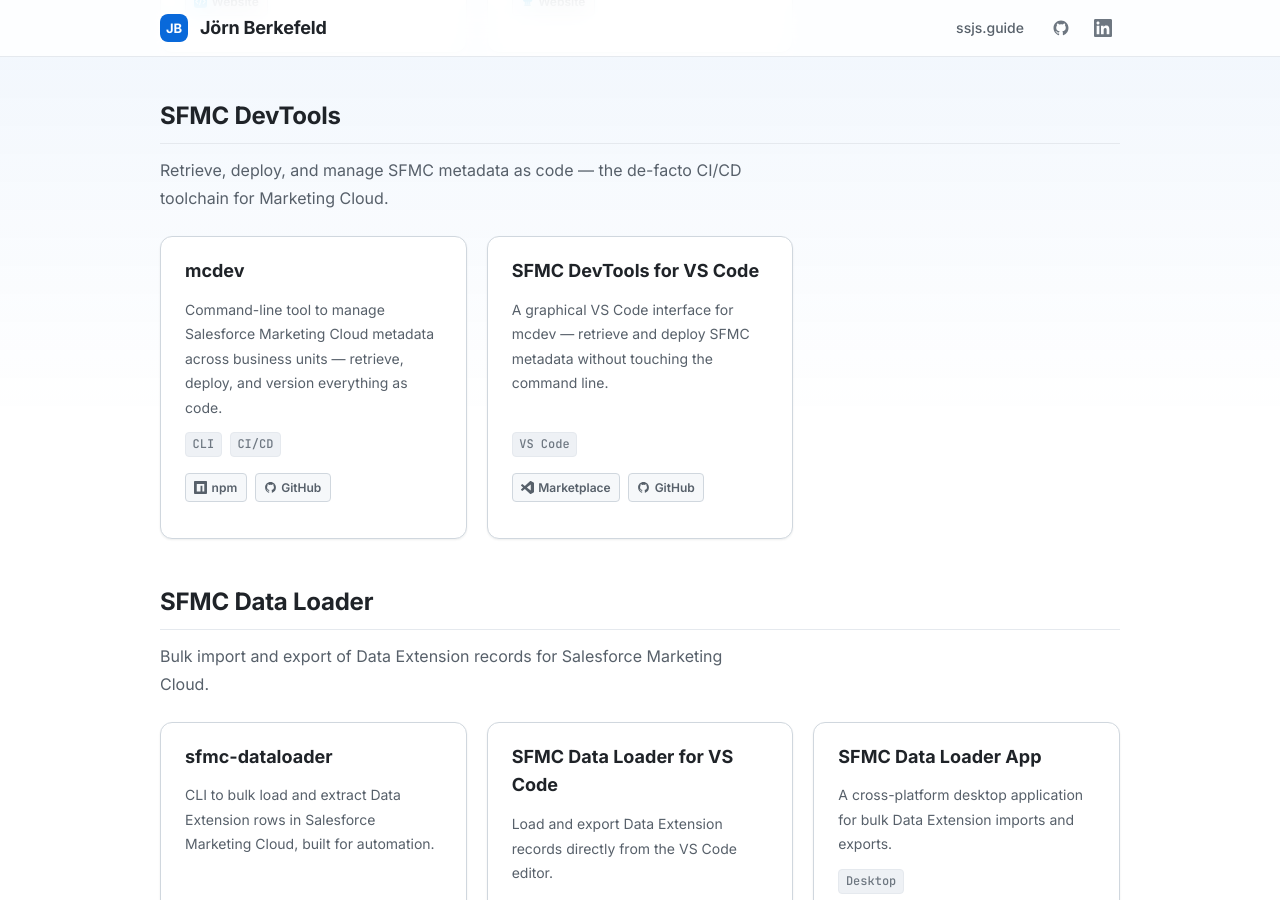
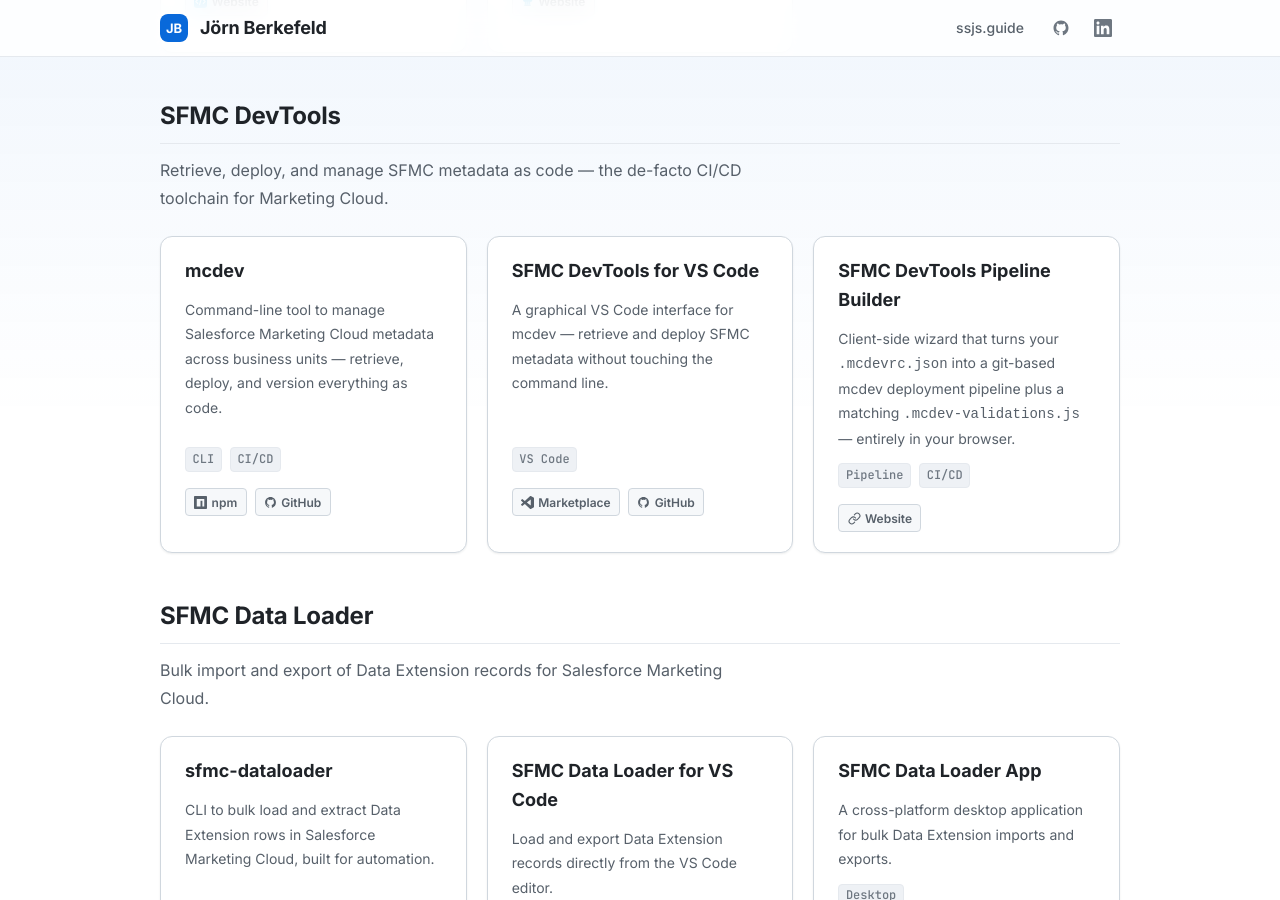
Before and after one commit to JoernBerkefeld/joernberkefeld.com, a Jekyll site: the page built from index.md, in a window 1280 px wide and 900 px high, scrolled down 958 px. Built offline with Jekyll 4.4.1, drawn with Linux system fonts in a browser that asks for light colours; comment, search, counter and statistics services are not loaded.

Commit message:
feat: add SFMC DevTools Pipeline Builder card and cache-busting

```diff
--- /dev/null
+++ b/_includes/cachebust.html
@@ -0,0 +1,28 @@
+{%- comment -%}
+Automatic cache-busting for local assets (Liquid-only — this site deploys via
+GitHub Pages' built-in build, where custom `_plugins/*.rb` do NOT run).
+
+Appends `?v=<token>` to a site-relative asset URL so browsers re-fetch after a
+deploy. The token is a per-build global value:
+  - On GitHub Pages: `site.github.build_revision` (the deployed commit SHA), so
+    it changes on every deploy.
+  - Locally (`jekyll serve`): falls back to `site.time` (the build timestamp),
+    so it changes on every rebuild.
+
+Per-file content hashing is not possible without a Ruby plugin; a per-build
+token is the robust Liquid-only equivalent that works on Pages auto-build.
+
+Usage:
+  {% include cachebust.html path="/assets/css/main.css" %}
+  <script src="{% include cachebust.html path='/assets/js/lightbox.js' %}"></script>
+
+External URLs (http:, https:, //) are returned unchanged.
+{%- endcomment -%}
+{%- assign _cb_token = site.github.build_revision | default: site.time | date: '%s' -%}
+{%- assign _cb_path = include.path -%}
+{%- if _cb_path contains '://' or _cb_path == '' -%}
+{{- _cb_path -}}
+{%- else -%}
+{%- assign _cb_url = _cb_path | relative_url -%}
+{%- if _cb_url contains '?' -%}{{ _cb_url }}&v={{ _cb_token }}{%- else -%}{{ _cb_url }}?v={{ _cb_token }}{%- endif -%}
+{%- endif -%}
--- a/_includes/google-analytics.html
+++ b/_includes/google-analytics.html
@@ -22,8 +22,8 @@
 </script>
 
 <!-- CookieConsent v3 (Orest Bida) — GDPR opt-in banner, self-hosted (no third-party requests) -->
-<link rel="stylesheet" href="{{ '/assets/vendor/cookieconsent/cookieconsent.css' | relative_url }}">
-<script src="{{ '/assets/vendor/cookieconsent/cookieconsent.umd.js' | relative_url }}"></script>
+<link rel="stylesheet" href="{% include cachebust.html path='/assets/vendor/cookieconsent/cookieconsent.css' %}">
+<script src="{% include cachebust.html path='/assets/vendor/cookieconsent/cookieconsent.umd.js' %}"></script>
 <script>
   (function () {
     // Translate CookieConsent's analytics category into a Consent Mode update.
--- a/_includes/head.html
+++ b/_includes/head.html
@@ -7,8 +7,8 @@
 <meta name="description" content="{% if page.description %}{{ page.description }}{% else %}{{ site.description }}{% endif %}">
 
 <!-- Favicon -->
-<link rel="icon" type="image/svg+xml" href="{{ '/assets/favicon.svg' | relative_url }}">
-<link rel="apple-touch-icon" sizes="180x180" href="{{ '/assets/apple-touch-icon.png' | relative_url }}">
+<link rel="icon" type="image/svg+xml" href="{% include cachebust.html path='/assets/favicon.svg' %}">
+<link rel="apple-touch-icon" sizes="180x180" href="{% include cachebust.html path='/assets/apple-touch-icon.png' %}">
 
 <!-- PWA -->
 <link rel="manifest" href="{{ '/manifest.webmanifest' | relative_url }}">
@@ -33,6 +33,6 @@
 <link href="https://fonts.googleapis.com/css2?family=Inter:wght@400;500;600;700&family=JetBrains+Mono:wght@400;500&display=swap" rel="stylesheet">
 
 <!-- Main CSS -->
-<link rel="stylesheet" href="{{ '/assets/css/main.css' | relative_url }}">
+<link rel="stylesheet" href="{% include cachebust.html path='/assets/css/main.css' %}">
 
 {% seo %}
--- a/_layouts/default.html
+++ b/_layouts/default.html
@@ -14,7 +14,7 @@
 
   {% include lightbox.html %}
 
-  <script type="module" src="{{ '/assets/js/stats.js' | relative_url }}"></script>
-  <script src="{{ '/assets/js/lightbox.js' | relative_url }}" defer></script>
+  <script type="module" src="{% include cachebust.html path='/assets/js/stats.js' %}"></script>
+  <script src="{% include cachebust.html path='/assets/js/lightbox.js' %}" defer></script>
 </body>
 </html>
--- a/index.md
+++ b/index.md
@@ -73,6 +73,14 @@ description: "Jörn Berkefeld — Senior Salesforce Technical Architect and open
       <div class="project-links">
         <a class="project-link" href="https://marketplace.visualstudio.com/items?itemName=Accenture-oss.sfmc-devtools-vscode" target="_blank" rel="noopener">{% include icons/vscode.svg %} Marketplace</a>
         <a class="project-link" href="https://github.com/Accenture/sfmc-devtools-vscode" target="_blank" rel="noopener">{% include icons/github.svg %} GitHub</a>
+      </div>
+    </div>
+    <div class="project-card">
+      <div class="project-title">SFMC DevTools Pipeline Builder</div>
+      <p class="project-desc">Client-side wizard that turns your <code>.mcdevrc.json</code> into a git-based mcdev deployment pipeline plus a matching <code>.mcdev-validations.js</code> — entirely in your browser.</p>
+      <div class="project-tags"><span class="project-tag">Pipeline</span><span class="project-tag">CI/CD</span></div>
+      <div class="project-links">
+        <a class="project-link" href="https://sfmc.guide/tools/mcdev-pipeline-builder/" target="_blank" rel="noopener">{% include icons/link.svg %} Website</a>
       </div>
     </div>
   </div>
```
Also changed, not shown: package.json (added, +14 -0 lines).
